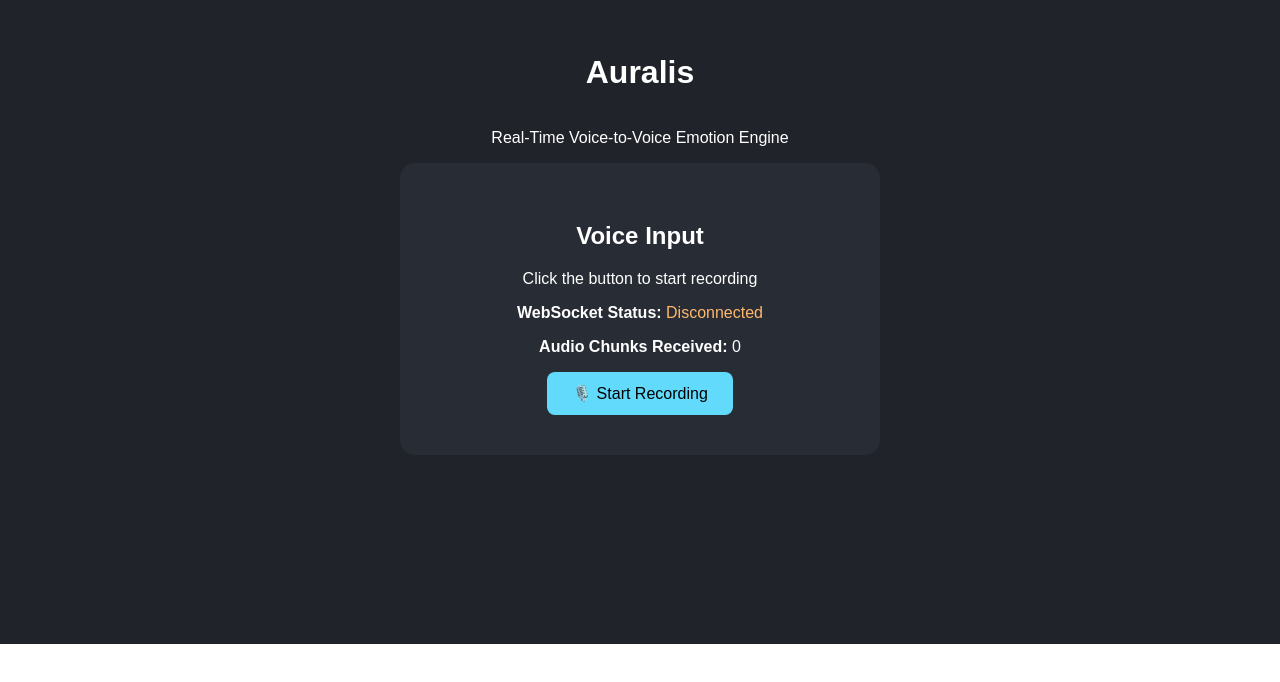
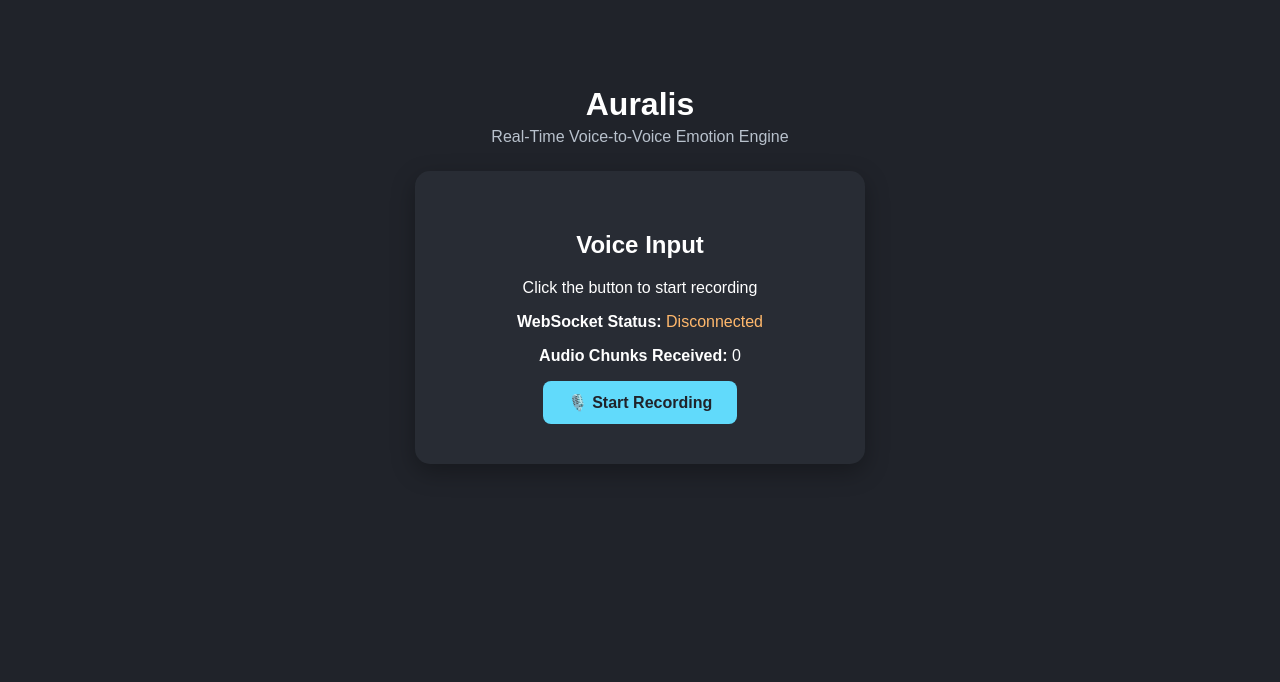
Before and after one commit to Rutuja0912/Auralis-voice-to-voice-emotion-engine, a React (Create React App) app in the folder frontend/: page / in a window 1280 px wide. Shown: the part 156-838 px from the top of the page. Before the commit the page ends 800 px from the top, so only its background shows below. Built offline with nearby package versions, Linux system fonts and the light colour scheme.

Commit message:
Improve emotion detection result UI

```diff
--- a/frontend/src/App.js
+++ b/frontend/src/App.js
@@ -1,4 +1,3 @@
-
 import { useRef, useState } from "react";
 
 function App() {
@@ -92,7 +91,9 @@ function App() {
 
         websocket.onclose = () => {
           setWsStatus("Disconnected");
-          reject(new Error("WebSocket disconnected before connecting"));
+          reject(
+            new Error("WebSocket disconnected before connecting")
+          );
         };
       });
 
@@ -132,7 +133,7 @@ function App() {
           setWsStatus("Processing");
         }
 
-        // Keep REST analysis flow for emotion detection
+        // REST analysis flow for emotion detection
         const formData = new FormData();
         formData.append("file", audioBlob, "recording.webm");
 
@@ -152,6 +153,7 @@ function App() {
           }
 
           const data = await response.json();
+          console.log("REST API RESULT:", data);
           setResult(data);
         } catch (err) {
           setError(
@@ -204,8 +206,11 @@ function App() {
 
   return (
     <div style={styles.container}>
-      <h1>Auralis</h1>
-      <p>Real-Time Voice-to-Voice Emotion Engine</p>
+      <h1 style={styles.title}>Auralis</h1>
+
+      <p style={styles.subtitle}>
+        Real-Time Voice-to-Voice Emotion Engine
+      </p>
 
       <div style={styles.card}>
         <h2>Voice Input</h2>
@@ -216,6 +221,7 @@ function App() {
             : "Click the button to start recording"}
         </p>
 
+        {/* WebSocket Status */}
         <p>
           <strong>WebSocket Status:</strong>{" "}
           <span
@@ -224,6 +230,8 @@ function App() {
                 wsStatus === "Connected" ||
                 wsStatus === "Transcription received"
                   ? "#61dafb"
+                  : wsStatus === "Error"
+                  ? "#ff6b6b"
                   : "#ffb86c",
             }}
           >
@@ -231,10 +239,12 @@ function App() {
           </span>
         </p>
 
+        {/* Audio Chunks */}
         <p>
           <strong>Audio Chunks Received:</strong> {chunksSent}
         </p>
 
+        {/* Recording Buttons */}
         {!recording ? (
           <button
             style={styles.button}
@@ -252,47 +262,87 @@ function App() {
           </button>
         )}
 
+        {/* Recorded Audio */}
         {audioUrl && (
-          <div style={{ marginTop: "25px" }}>
-            <p>Recorded Audio:</p>
+          <div style={styles.audioSection}>
+            <p>
+              <strong>Recorded Audio</strong>
+            </p>
+
             <audio controls src={audioUrl} />
           </div>
         )}
 
-        {loading && <p>⏳ Processing audio, please wait...</p>}
+        {/* Loading */}
+        {loading && (
+          <p style={styles.loading}>
+            ⏳ Processing audio, please wait...
+          </p>
+        )}
 
+        {/* Error */}
         {error && <p style={styles.error}>{error}</p>}
 
+        {/* WebSocket Transcription */}
         {wsTranscription && (
           <div style={styles.result}>
-            <h2>WebSocket Transcription</h2>
+            <h2>📝 WebSocket Transcription</h2>
+
             <p>{wsTranscription}</p>
           </div>
         )}
 
+        {/* REST Analysis Result */}
         {result && (
-          <div style={styles.result}>
-            <h2>Analysis Result (REST API)</h2>
+          <div style={styles.analysisCard}>
+            <h2>🎯 Emotion Analysis</h2>
 
-            <p>
-              <strong>Transcription:</strong>
-            </p>
-            <p>{result.transcription || "No speech detected"}</p>
+            {/* Transcription */}
+            <div style={styles.resultItem}>
+              <strong>Transcription</strong>
+              <p>
+                {result.transcription || "No speech detected"}
+              </p>
+            </div>
 
-            <p>
-              <strong>Language:</strong>{" "}
-              {result.language || "Unknown"}
-            </p>
+            {/* Language */}
+            <div style={styles.resultItem}>
+              <strong>Language</strong>
+              <p>{result.language || "Unknown"}</p>
+            </div>
 
-            <p>
-              <strong>Emotion:</strong>{" "}
-              {result.emotion || "Unknown"}
-            </p>
+            {/* Emotion */}
+            <div style={styles.emotionBox}>
+              <span style={styles.emotionIcon}>🎭</span>
 
-            <p>
-              <strong>Emotion Confidence:</strong>{" "}
-              {result.emotion_confidence ?? "N/A"}
-            </p>
+              <div>
+                <strong>Detected Emotion</strong>
+
+                <p style={styles.emotionText}>
+                  {result.emotion || "Unknown"}
+                </p>
+              </div>
+            </div>
+
+            {/* Confidence */}
+            <div style={styles.confidenceBox}>
+              <strong>Emotion Confidence</strong>
+
+              <p style={styles.confidenceText}>
+                {result.confidence != null
+                  ? `${(result.confidence * 100).toFixed(2)}%`
+                  : "N/A"}
+              </p>
+            </div>
+
+            {/* Raw Model Label */}
+            <div style={styles.resultItem}>
+              <strong>Raw Emotion Label</strong>
+
+              <p>
+                {result.raw_emotion || "N/A"}
+              </p>
+            </div>
           </div>
         )}
       </div>
@@ -309,7 +359,18 @@ const styles = {
     flexDirection: "column",
     alignItems: "center",
     justifyContent: "center",
-    fontFamily: "Arial",
+    fontFamily: "Arial, sans-serif",
+    padding: "20px",
+  },
+
+  title: {
+    marginBottom: "5px",
+  },
+
+  subtitle: {
+    color: "#b8c1cc",
+    marginTop: "0",
+    marginBottom: "25px",
   },
 
   card: {
@@ -317,8 +378,10 @@ const styles = {
     padding: "40px",
     borderRadius: "15px",
     textAlign: "center",
-    width: "400px",
-    maxWidth: "90%",
+    width: "450px",
+    maxWidth: "95%",
+    boxSizing: "border-box",
+    boxShadow: "0 8px 25px rgba(0, 0, 0, 0.3)",
   },
 
   button: {
@@ -326,6 +389,8 @@ const styles = {
     border: "none",
     borderRadius: "8px",
     backgroundColor: "#61dafb",
+    color: "#20232a",
+    fontWeight: "bold",
     fontSize: "16px",
     cursor: "pointer",
   },
@@ -337,16 +402,77 @@ const styles = {
     backgroundColor: "#ff4d4d",
     color: "white",
     fontSize: "16px",
+    fontWeight: "bold",
     cursor: "pointer",
+  },
+
+  audioSection: {
+    marginTop: "25px",
+  },
+
+  loading: {
+    color: "#61dafb",
+    marginTop: "20px",
   },
 
   result: {
     marginTop: "25px",
-    padding: "15px",
+    padding: "18px",
     backgroundColor: "#20232a",
     borderRadius: "10px",
     textAlign: "left",
     overflowWrap: "anywhere",
+  },
+
+  analysisCard: {
+    marginTop: "25px",
+    padding: "20px",
+    backgroundColor: "#20232a",
+    borderRadius: "12px",
+    textAlign: "left",
+    border: "1px solid #3d4350",
+  },
+
+  resultItem: {
+    marginTop: "15px",
+    padding: "12px",
+    backgroundColor: "#282c34",
+    borderRadius: "8px",
+    overflowWrap: "anywhere",
+  },
+
+  emotionBox: {
+    marginTop: "15px",
+    padding: "15px",
+    backgroundColor: "#282c34",
+    borderRadius: "10px",
+    display: "flex",
+    alignItems: "center",
+    gap: "15px",
+  },
+
+  emotionIcon: {
+    fontSize: "32px",
+  },
+
+  emotionText: {
+    fontSize: "22px",
+    fontWeight: "bold",
+    margin: "5px 0 0 0",
+  },
+
+  confidenceBox: {
+    marginTop: "15px",
+    padding: "15px",
+    backgroundColor: "#282c34",
+    borderRadius: "10px",
+  },
+
+  confidenceText: {
+    fontSize: "22px",
+    fontWeight: "bold",
+    color: "#61dafb",
+    margin: "8px 0 0 0",
   },
 
   error: {
```
Also changed, not shown: 2 other files (tests, documents, lock files or other folders).
